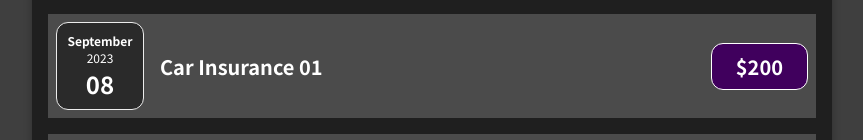
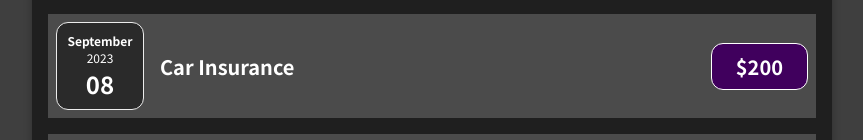
Before and after one commit to RALHI/ReactProject01, a React (Create React App) app: page / in a window 1280 px wide. Shown: the part 456-596 px from the top of the page, without its empty margins (208-1071 px from the left). Built offline with nearby package versions, Linux system fonts and the light colour scheme.

Commit message:
revert the changes

```diff
--- a/src/App.js
+++ b/src/App.js
@@ -3,7 +3,7 @@ import Expenses from "./Component/Expenses/Expenses";
 import NewExpense from "./Component/Form/NewExpense";
 
 const dummy_expenses = [
-  { id: 'e1a', title: 'Car Insurance 01', amount: 200, date: new Date(2023, 8, 8), },
+  { id: 'e1a', title: 'Car Insurance', amount: 200, date: new Date(2023, 8, 8), },
   { id: 'e2', title: 'Bike Insurance', amount: 400, date: new Date(2023, 8, 9), },
   { id: 'e3', title: 'Trucks Insurance', amount: 600, date: new Date(2023, 8, 10), },
   { id: 'e4', title: 'Flight Insurance', amount: 800, date: new Date(2023, 8, 11), },
```
